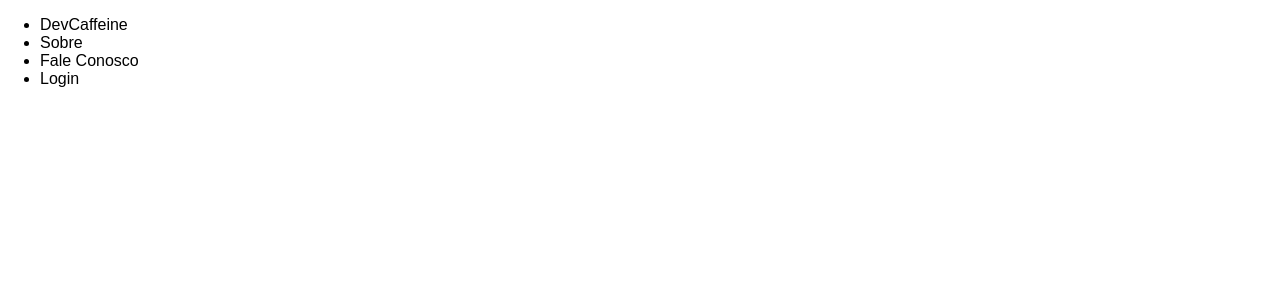
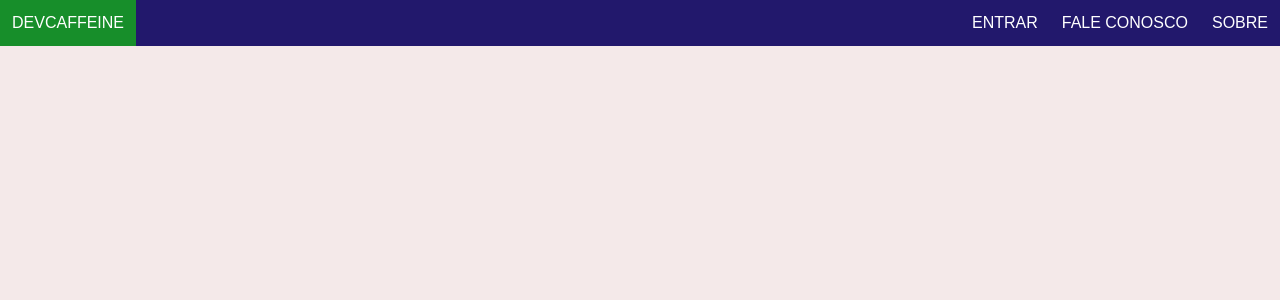
Before and after one commit to antoniocsz/aprendendo-git, a Flask app: page / in a window 1280 px wide. Shown: the top 300 px of the page. Run offline with Flask 2, Linux system fonts and the light colour scheme.

Commit message:
Testando uns estilos apenas com SASS e CSS

```diff
--- /dev/null
+++ b/helloproject/static/css/style.css
@@ -0,0 +1,25 @@
+.body {
+  background-color: #f4e9e9;
+  width: 100%;
+  height: 100%; }
+
+.menu {
+  padding: 0;
+  margin: 0;
+  list-style: none;
+  display: block;
+  background-color: #22186c;
+  overflow: hidden; }
+  .menu .esquerda {
+    float: left;
+    background-color: #178e2a; }
+  .menu .direita {
+    float: right; }
+  .menu .esquerda .botaos, .menu .direita .botaos {
+    text-transform: uppercase;
+    text-decoration: none;
+    display: block;
+    padding: 14px 12px;
+    color: white; }
+
+/*# sourceMappingURL=style.css.map */
--- /dev/null
+++ b/helloproject/static/css/style.scss
@@ -0,0 +1,28 @@
+@charset "UTF-8";
+.body{
+    background-color: rgb(244, 233, 233);
+    width: 100%;
+    height: 100%;
+}
+.menu{
+    padding: 0;
+    margin: 0;
+    list-style: none;
+    display: block;
+    background-color: rgb(34, 24, 108);
+    overflow: hidden;
+    .esquerda {
+        float: left;
+        background-color: rgb(23, 142, 42);
+    }
+    .direita{
+        float: right;
+    }
+    .esquerda .botaos, .direita .botaos{
+        text-transform: uppercase;
+        text-decoration: none;
+        display: block;
+        padding: 14px 12px;
+        color: white;
+    }
+}
--- a/helloproject/templates/layout.html
+++ b/helloproject/templates/layout.html
@@ -9,10 +9,11 @@
     <header>
         <nav>
             <ul class="menu">
-                <li><a href="#"></a>DevCaffeine</li>
-                <li><a href="#"></a>Sobre</li>
-                <li><a href="#"></a>Fale Conosco</li>
-                <li><a href="#"></a>Login</li>
+                <li class="esquerda"><a class="botaos" href="#">DevCaffeine</a></li>
+                <li class="direita"><a class="botaos" href="#">Sobre</a></li>
+                <li class="direita"><a
+                class="botaos" href="#">Fale Conosco</a></li>
+                <li class="direita"><a class="botaos" href="#">Entrar</a></li>
             </ul>
         </nav>
     </header>
```
Also changed, not shown: README.md, 1 other file.
